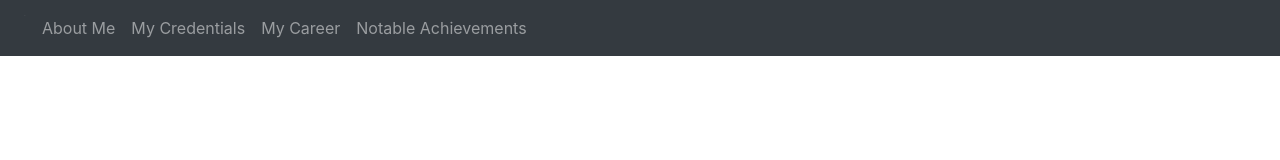
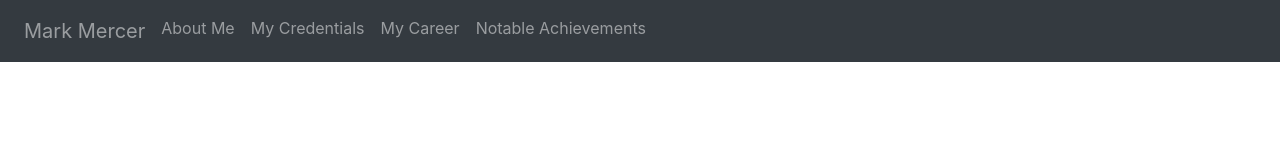
Before and after one commit to Mercers-Kitchen/Mercers-Kitchen.github.io, a plain HTML site: page index.html in a window 1280 px wide. Drawn offline with nearby package versions, Linux system fonts and the light colour scheme.

Commit message:
Font size change

```diff
--- a/style.css
+++ b/style.css
@@ -1,3 +1,3 @@
 .LNT {
-  font-size: 2%;
+  font-size: 20px;
 }
```
